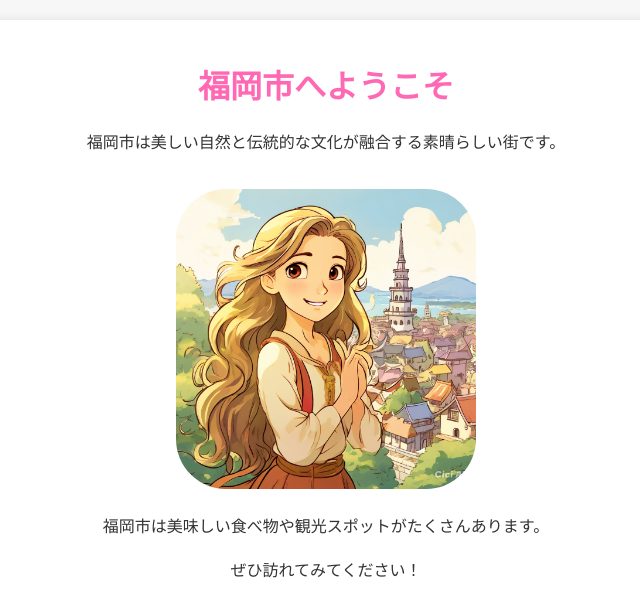
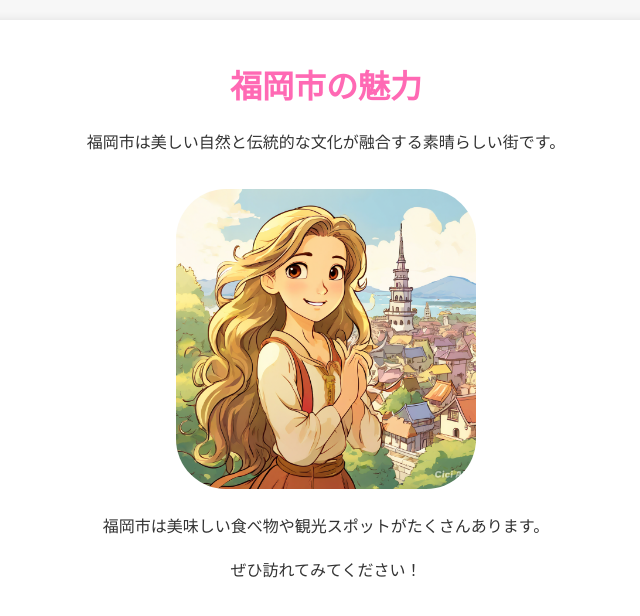
Before and after one commit to aso-eri/FE2024L0301codespace, a website: page index.html in a window 1280 px wide. Shown: the whole page, without its empty margins (314-954 px from the left). Drawn offline with Linux system fonts and the light colour scheme.

Commit message:
タイトル修正ミスを修正

```diff
--- a/index.html
+++ b/index.html
@@ -3,12 +3,12 @@
     <meta charset="UTF-8">
     <meta name="viewport" content="width=device-width, initial-scale=1.0">
     <link rel="stylesheet" href="./css/index.css" type="text/css">
-    <title>福岡市への魅力</title>
+    <title>福岡市へようこそ</title>
 </head>
 
 <body>
     <div class="container">
-        <h1 id="title">福岡市へようこそ</h1>
+        <h1 id="title">福岡市の魅力</h1>
         <p>福岡市は美しい自然と伝統的な文化が融合する素晴らしい街です。</p>
         <img src="./img/fukuoka.png" alt="福岡市の魅力" width="300" height="300">
         <p>福岡市は美味しい食べ物や観光スポットがたくさんあります。</p>
```
